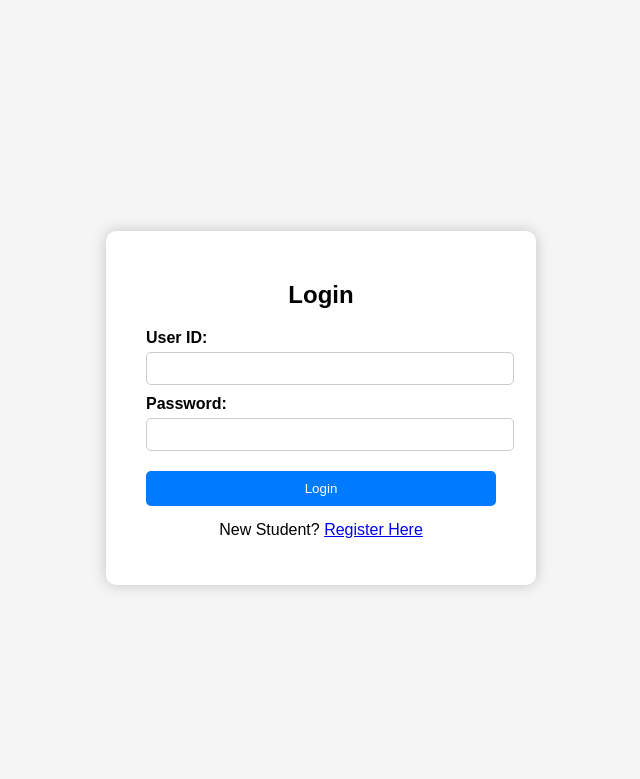
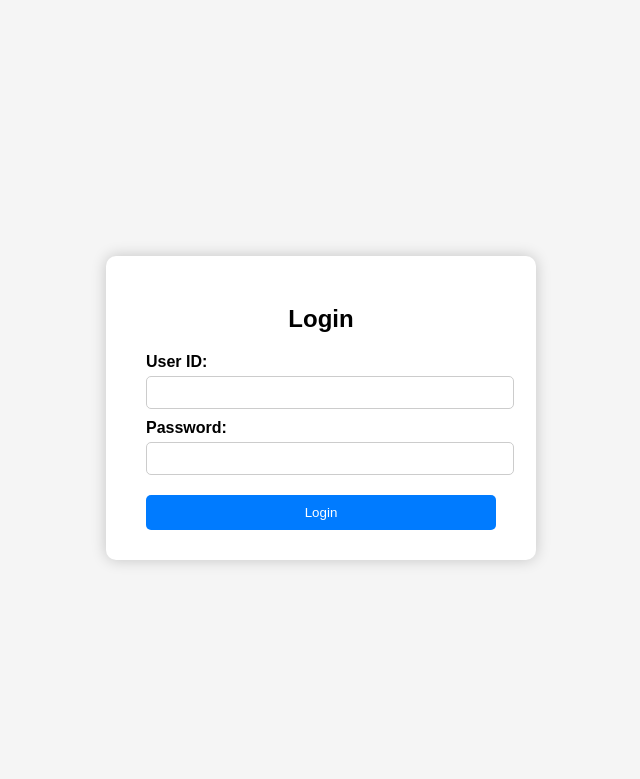
Before and after one commit to APTechLabs/ERP, a Flask app: page /login in a window 1280 px wide. Shown: the top 779 px of the page, without its empty margins (319-959 px from the left). Run offline with Flask 3, Linux system fonts and the light colour scheme.

Commit message:
Remove ragisration drom login page

```diff
--- a/templates/login.html
+++ b/templates/login.html
@@ -15,7 +15,6 @@
             <input type="password" name="password" required>
             <button type="submit">Login</button>
         </form>
-        <p>New Student? <a href="/register">Register Here</a></p>
     </div>
 </body>
 </html>
```
